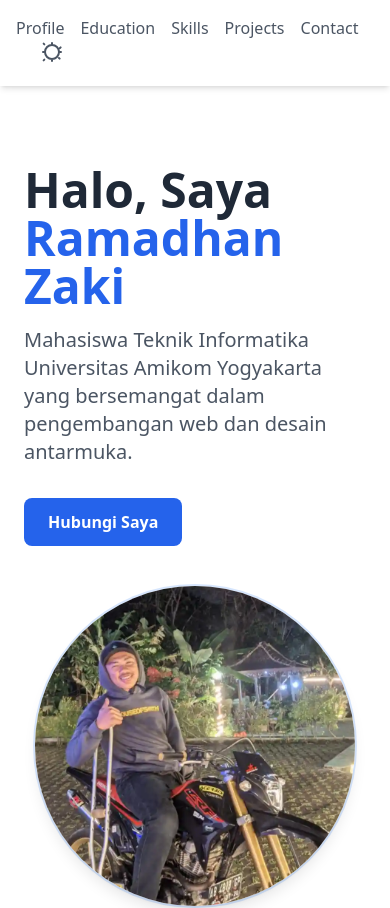
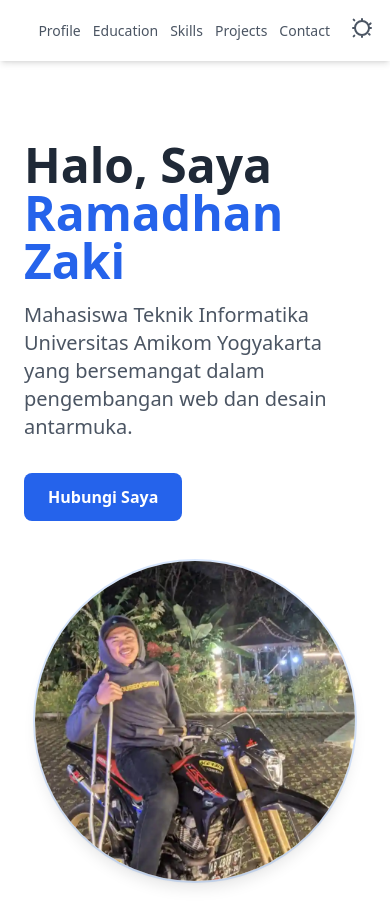
Before and after one commit to RamadhanZaki/My-Portofolio-v2, a Vue app in the folder frontend/: page / in a window 390 px wide. Shown: the top 908 px of the page. Built offline with nearby package versions, Linux system fonts and the light colour scheme; no server answers.

Commit message:
Update Last 25

```diff
--- a/frontend/src/components/Navbar.vue
+++ b/frontend/src/components/Navbar.vue
@@ -28,14 +28,15 @@ onMounted(() => {
     class="w-full overflow-x-hidden bg-white dark:bg-gray-900 shadow-md sticky top-0 z-50 animate-fade-in transition-colors duration-300"
   >
     <nav class="max-w-7xl mx-auto px-4 sm:px-6 py-4 flex justify-between items-center">
-      <!-- Hidden di mobile -->
+      <!-- Logo yang hanya tampil di layar medium ke atas -->
       <div
         class="text-2xl font-bold text-gray-800 dark:text-white hidden md:block"
       >
         Ramadhan Zaki
       </div>
 
-      <ul class="flex flex-wrap items-center space-x-4 sm:space-x-6">
+      <!-- Menu navigasi -->
+      <ul class="flex flex-wrap items-center justify-end w-full md:w-auto space-x-3 sm:space-x-6 text-sm sm:text-base">
         <li>
           <a
             href="#profil"
@@ -67,7 +68,7 @@ onMounted(() => {
           >Contact</a>
         </li>
         <li>
-          <!-- Tombol Toggle Dark Mode -->
+          <!-- Toggle Dark Mode -->
           <button
             @click="toggleDarkMode"
             class="ml-2 text-gray-600 dark:text-gray-300 hover:text-blue-500 dark:hover:text-blue-400 transition-all duration-300"
```
